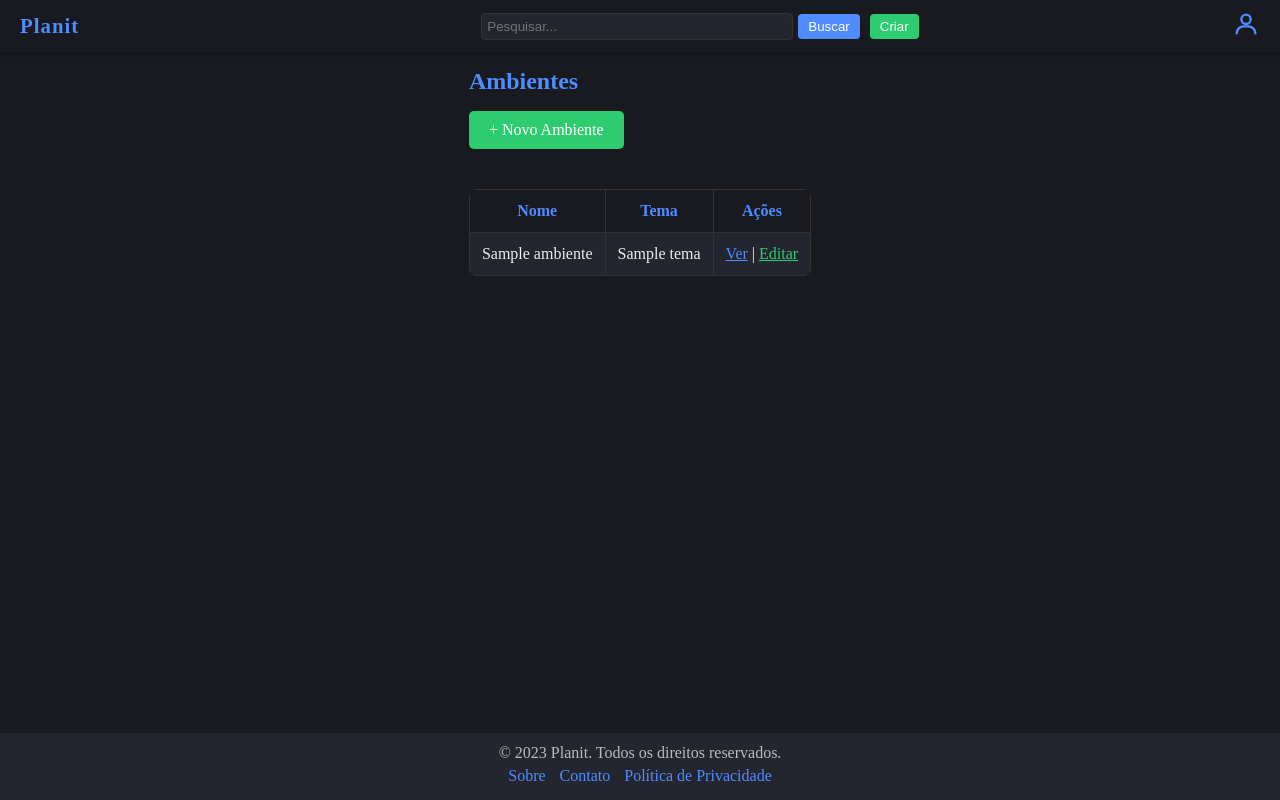
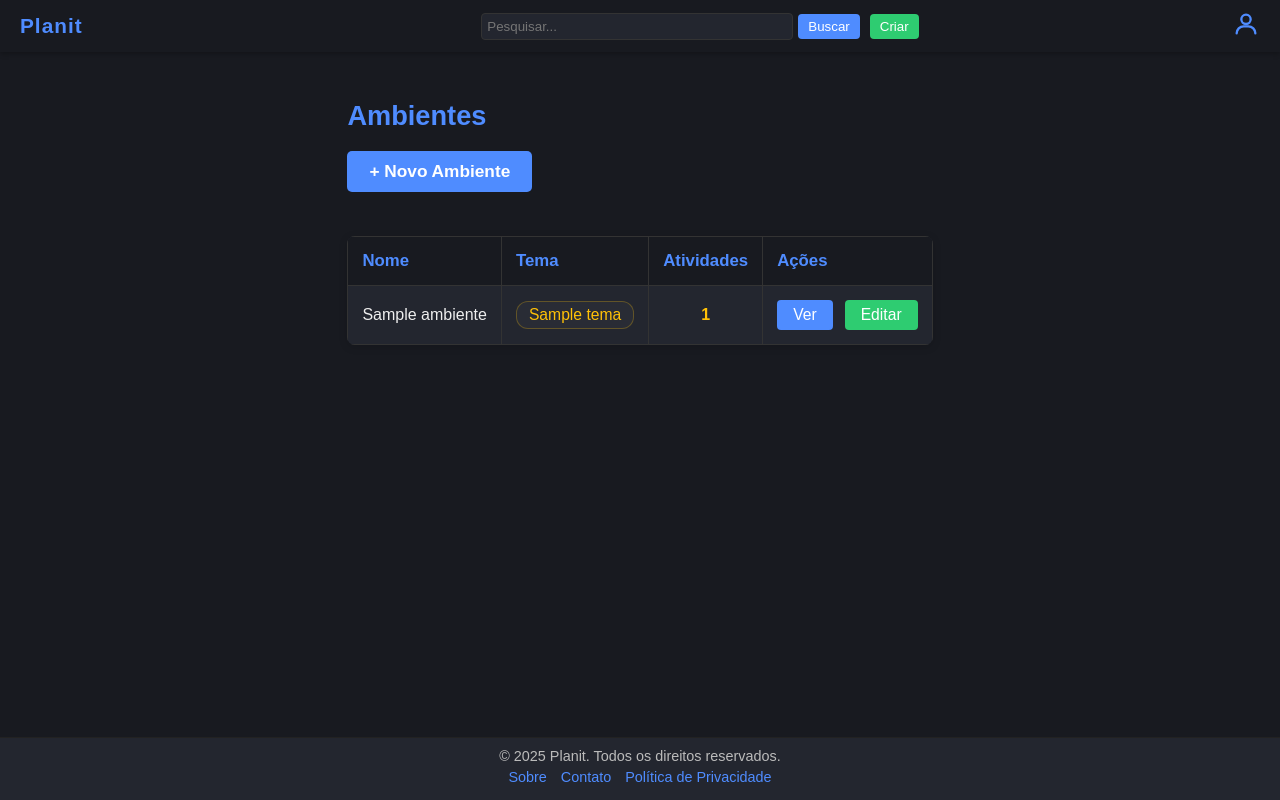
Before and after one commit to itallume/Planit, a Django app: template ambiente/templates/ambiente/home.html in a window 1280 px wide. Run offline with Django 3.2, Linux system fonts and the light colour scheme; the template is opened without the code that fills it: most values are stand-ins (such as "Sample title", 1, 10 or a date in 2020).

Commit message:
feat: padronização de templates & listagem de ambientes com count de atividades

```diff
--- a/ambiente/templates/ambiente/detalhe.html
+++ b/ambiente/templates/ambiente/detalhe.html
@@ -3,7 +3,7 @@
 {% block content %}
 <div style="max-width:800px; margin:0 auto;">
     <h1 style="font-size:1.5rem; margin-bottom:1rem; color:#4f8cff;">Atividades</h1>
-    <a href="{% url 'lista_ambientes' %}" style="padding:10px 20px; background:#4f8cff; color:#fff; text-decoration:none; border-radius:5px; display:inline-block; margin-bottom:20px;">+ Nova Atividade</a>
+    <a href="{% url 'criar_atividade' %}" style="padding:10px 20px; background:#4f8cff; color:#fff; text-decoration:none; border-radius:5px; display:inline-block; margin-bottom:20px;">+ Nova Atividade</a>
     {% if atividades %}
         <table style="width:100%; border-collapse:collapse; margin-top:20px; background:#23262f; color:#eee; border-radius:8px; overflow:hidden;">
             <thead>
--- a/ambiente/templates/ambiente/home.html
+++ b/ambiente/templates/ambiente/home.html
@@ -1,33 +1,132 @@
 {% extends 'global/base.html' %}
-{% block title %}Ambientes{% endblock %}
+{% block titulo %}Ambientes{% endblock %}
 {% block content %}
-<div style="max-width:800px; margin:0 auto;">
-    <h1 style="font-size:1.5rem; margin-bottom:1rem; color:#4f8cff;">Ambientes</h1>
-    <a href="{% url 'criar_ambiente' %}" style="padding:10px 20px; background:#2ecc71; color:#fff; text-decoration:none; border-radius:5px; display:inline-block; margin-bottom:20px;">+ Novo Ambiente</a>
+<style>
+    .container-ambientes {
+        max-width: 1000px;
+        margin: 0 auto;
+        padding: 30px 0 0 0;
+    }
+    .btn-novo {
+        padding: 10px 22px;
+        background-color: #4f8cff;
+        color: #fff;
+        text-decoration: none;
+        border-radius: 5px;
+        display: inline-block;
+        margin-bottom: 24px;
+        font-weight: 600;
+        font-size: 1.08em;
+        border: none;
+        transition: background .2s;
+    }
+    .btn-novo:hover {
+        background-color: #2ecc71;
+        color: #fff;
+    }
+    table.ambientes {
+        width: 100%;
+        border-collapse: collapse;
+        margin-top: 20px;
+        background: #23262f;
+        color: #eee;
+        border-radius: 8px;
+        overflow: hidden;
+        box-shadow: 0 2px 8px rgba(0,0,0,0.15);
+    }
+    table.ambientes th, table.ambientes td {
+        border: 1px solid #333;
+        padding: 14px;
+        text-align: left;
+    }
+    table.ambientes th {
+        background-color: #181a20;
+        color: #4f8cff;
+        font-size: 1.05em;
+        font-weight: 600;
+    }
+    .vazio {
+        text-align: center;
+        padding: 40px;
+        color: #bbb;
+        font-size: 1.1em;
+    }
+    .badge-tema {
+        display: inline-block;
+        padding: 4px 12px;
+        border-radius: 12px;
+        background: #292c35;
+        color: #ffc107;
+        font-size: 0.98em;
+        font-weight: 500;
+        border: 1px solid #ffc10744;
+    }
+    .actions {
+        display: flex;
+        gap: 12px;
+    }
+    .btn-ver {
+        background: #4f8cff;
+        color: #fff;
+        border-radius: 4px;
+        padding: 6px 16px;
+        text-decoration: none;
+        font-size: 0.98em;
+        font-weight: 500;
+        border: none;
+        transition: background .2s;
+    }
+    .btn-ver:hover {
+        background: #23262f;
+        color: #fff;
+    }
+    .btn-editar {
+        background: #2ecc71;
+        color: #fff;
+        border-radius: 4px;
+        padding: 6px 16px;
+        text-decoration: none;
+        font-size: 0.98em;
+        font-weight: 500;
+        border: none;
+        transition: background .2s;
+    }
+    .btn-editar:hover {
+        background: #218838;
+        color: #fff;
+    }
+</style>
+<div class="container-ambientes">
+    <h1 style="font-size:1.7rem; margin-bottom:1.2rem; color:#4f8cff; font-weight:700;">Ambientes</h1>
+    <a href="{% url 'criar_ambiente' %}" class="btn-novo">+ Novo Ambiente</a>
     {% if ambientes %}
-        <table style="width:100%; border-collapse:collapse; margin-top:20px; background:#23262f; color:#eee; border-radius:8px; overflow:hidden;">
+        <table class="ambientes">
             <thead>
                 <tr>
-                    <th style="background:#181a20; padding:12px; border:1px solid #333; color:#4f8cff;">Nome</th>
-                    <th style="background:#181a20; padding:12px; border:1px solid #333; color:#4f8cff;">Tema</th>
-                    <th style="background:#181a20; padding:12px; border:1px solid #333; color:#4f8cff;">Ações</th>
+                    <th>Nome</th>
+                    <th>Tema</th>
+                    <th>Atividades</th>
+                    <th>Ações</th>
                 </tr>
             </thead>
             <tbody>
                 {% for ambiente in ambientes %}
-                <tr style="background:#23262f;">
-                    <td style="padding:12px; border:1px solid #333;">{{ ambiente.nome }}</td>
-                    <td style="padding:12px; border:1px solid #333;">{{ ambiente.tema }}</td>
-                    <td style="padding:12px; border:1px solid #333;">
-                        <a href="{% url 'detalhe_ambiente' ambiente.id %}" style="color:#4f8cff;">Ver</a> |
-                        <a href="{% url 'editar_ambiente' ambiente.id %}" style="color:#2ecc71;">Editar</a>
+                <tr>
+                    <td>{{ ambiente.nome }}</td>
+                    <td><span class="badge-tema">{{ ambiente.tema }}</span></td>
+                    <td style="text-align:center; font-weight:600; color:#ffc107;">{{ ambiente.num_atividades }}</td>
+                    <td>
+                        <div class="actions">
+                            <a href="{% url 'detalhe_ambiente' ambiente.id %}" class="btn-ver">Ver</a>
+                            <a href="{% url 'editar_ambiente' ambiente.id %}" class="btn-editar">Editar</a>
+                        </div>
                     </td>
                 </tr>
                 {% endfor %}
             </tbody>
         </table>
     {% else %}
-        <div style="text-align:center; padding:40px; color:#bbb;">Nenhum ambiente criado. Clique em "Novo Ambiente" para começar.</div>
+        <div class="vazio">Nenhum ambiente criado. Clique em "Novo Ambiente" para começar.</div>
     {% endif %}
 </div>
 {% endblock %}
--- a/templates/global/base.html
+++ b/templates/global/base.html
@@ -6,14 +6,21 @@
     <title>{%block titulo%}Base global{%endblock%}</title>
 </head>
 
-
+<style>
+    body {
+        font-family: Arial, sans-serif;
+        margin: 0;
+        background: #181a20;
+        color: #eee;
+    }
+</style>
 
 <header style="display:grid; grid-template-columns: 180px 1fr 60px; align-items:center; background-color:#181a20; padding:10px 20px; box-shadow:0 2px 5px rgba(0,0,0,0.25);">
     <div style="font-weight:700; font-size:1.3rem; color:#4f8cff; letter-spacing:1px; display:flex; align-items:center; justify-content:flex-start;">
-        Planit
+        <a href="{% url 'lista_ambientes'%}" style="color:#4f8cff; text-decoration:none;">Planit</a>
     </div>
     <div style="justify-self:center;">
-        <form action="/search" method="get" style="display: inline-flex; align-items: center; margin: 0;">
+        <form action="{% url 'lista_ambientes'%}" method="get" style="display: inline-flex; align-items: center; margin: 0;">
             <input type="text" name="q" placeholder="Pesquisar..." style="padding: 5px; width: 300px; border: 1px solid #333; border-radius: 4px; background:#23262f; color:#eee;">
             <button type="submit" style="padding: 5px 10px; margin-left: 5px; background-color: #4f8cff; color: #fff; border: none; border-radius: 4px; cursor: pointer;">
                 Buscar
@@ -87,8 +94,8 @@
     {% block content %}{% endblock %}
     <footer style="margin-top:auto; background:#23262f; border-top:1px solid #222;">
         {% block footer %}
-        <div style="padding: 10px; text-align: center;">
-            <p style="margin: 0; color: #bbb;">&copy; 2023 Planit. Todos os direitos reservados.</p>
+        <div style="padding: 10px; text-align: center; font-size: 0.9rem;">
+            <p style="margin: 0; color: #bbb;">&copy; 2025 Planit. Todos os direitos reservados.</p>
             <p style="margin: 5px 0;">
                 <a href="/sobre" style="color: #4f8cff; text-decoration: none; margin-right: 10px;">Sobre</a>
                 <a href="/contato" style="color: #4f8cff; text-decoration: none; margin-right: 10px;">Contato</a>
```
Also changed, not shown: ambiente/views.py (+8 -2 lines).
